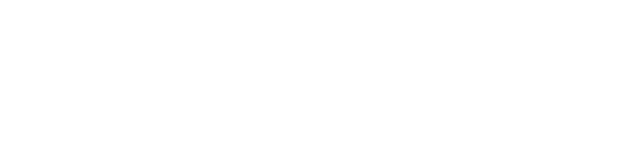
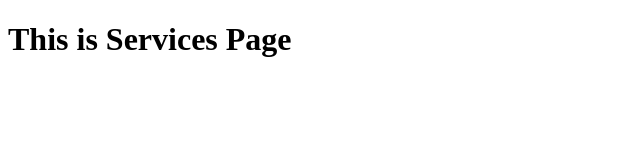
Before and after one commit to ParthivRathod/Git-Practices-, a plain HTML site: page Services.html in a window 1280 px wide. Shown: the whole page, without its empty margins (0-640 px from the left). Drawn offline with Linux system fonts and the light colour scheme.

Commit message:
Services page added

```diff
--- a/Services.html
+++ b/Services.html
@@ -6,6 +6,6 @@
     <title>This is Services section</title>
 </head>
 <body>
-
+    <h1>This is Services Page</h1>
 </body>
 </html>
```
